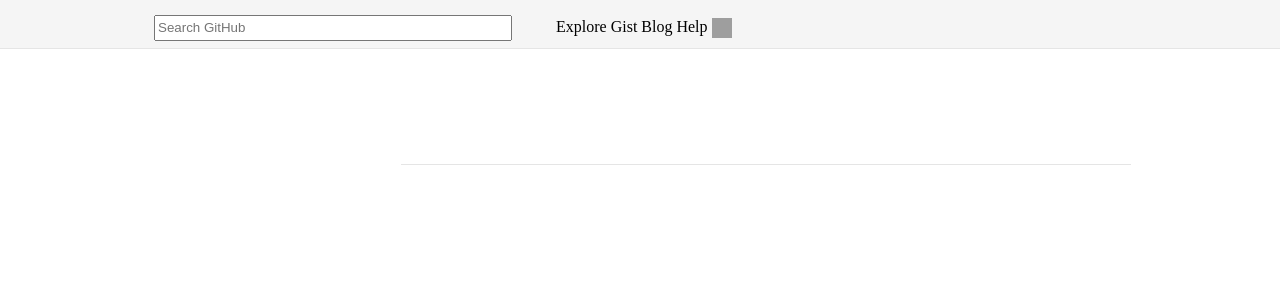
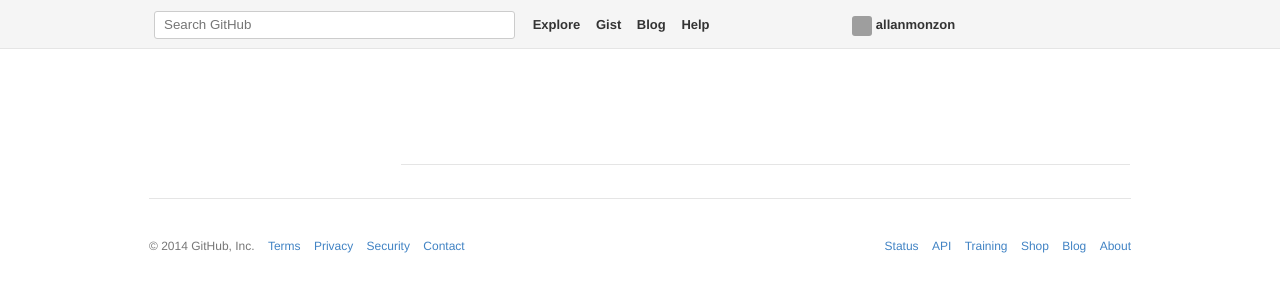
Before and after one commit to allanmonzon/github-api, a website: page index.html in a window 1280 px wide. Drawn offline with nearby package versions, Linux system fonts and the light colour scheme; no server answers; grey boxes are pictures that could not be loaded; some icons are missing.

Commit message:
Fifth Commit

```diff
--- a/app/styles/main.scss
+++ b/app/styles/main.scss
@@ -1,5 +1,7 @@
 body {
 	margin: 0;
+	font-family: Helvetica, sans-serif;
+	font-size: 13px;
 }
 
 a {
@@ -14,6 +16,13 @@ li {
 	display: inline;
 }
 
+.contain {
+	max-width: 982px;
+	margin: 0 auto;
+}
+
+//////// Header
+
 header {
 	max-width: 100%;
 	height: 48px;
@@ -22,26 +31,83 @@ header {
 	border-bottom: 1px solid #e5e5e5;
 }
 
-.search-field {
-	width: 350px;
-	height: 20px;
-	margin-left: 5px;
+.octicon-mark-github {
+	margin-top: 5px;
+	margin-bottom: 6px;
+	color: #333;
+	font-size: 28px;
+	vertical-align: middle;
 }
 
-.middle-head-nav {
+.octicon-mark-github:hover {
+	color: #4183c4;
+}
+
+.search-field {
+	width: 348px;
+	height: 24px;
+	padding-left: 9px;
+	margin-top: 10px;
+	margin-left: 5px;
+	border: 1px solid #ccc;
+	border-radius: 3px;
+}
+
+.head-nav {
 	display: inline-block;
+	font-family: Helvetica;
+	font-size: 13px;
+	font-weight: bold;
+	color: #333;
+}
+
+.head-nav-text{
+	color: #333;
+	margin-left: 12px;
+}
+
+.head-nav-text:hover {
+	color: #4183c4;
+}
+
+.head-mid-nav {
+	margin-left: -38px;
+}
+
+.head-right-nav {
+	margin-left: 104px;
 }
 
 .nav-img {
 	width: 20px;
 	height: 20px;
 	vertical-align: middle;
+	border-radius: 3px;
 }
 
-.contain {
-	max-width: 982px;
-	margin: 0 auto;
+.header-name {
+	display: inline-block;
+	margin-left: -5px;
+	margin-right: 10px;
+	color: #333;
 }
+
+.header-name:hover {
+	color: #4183c4;
+}
+
+.octicon-nav {
+	font-size: 18px;
+}
+
+.octicon-triangle-down {
+	font-size: 11px;
+	vertical-align: middle;
+	margin-bottom: 2px;
+}
+
+
+///////////// User
 
 .left {
 	vertical-align: top;
@@ -87,9 +153,12 @@ header {
 	height: 44px;
 }
 
+/////////// Repos
+
 .right {
 	display: inline-block;
-	width: 730px;
+	width: 729px;
+
 }
 
 .repo-nav {
@@ -121,3 +190,48 @@ header {
 	float: right;
 	margin-bottom: 50px;
 }
+
+///////////// Footer
+
+.footer {
+	padding-top: 28px;
+	margin-bottom: 30px;
+	border-top: 1px solid #e5e5e5;
+	font-size: 12px;
+}
+
+.footer-nav-text {
+	margin-right: 10px;
+	color: #4183c4;
+}
+
+.footer-nav-text:hover {
+	text-decoration: underline;
+}
+
+.footer-nav-left {
+	display: inline-block;
+	padding-left: 0;
+	margin-right: 74px;
+}
+
+.footer-nav-left > :first-child {
+	color: #777;
+	text-decoration: none;
+}
+
+.octicon-foot {
+	font-size: 24px;
+	color: #ccc;
+	margin-left: 74px;
+}
+
+.octicon-foot:hover {
+	color: #bbb;
+}
+
+.footer-nav-right {
+	display: inline-block;
+	float: right;
+	margin-right: -10px;
+}
--- a/index.html
+++ b/index.html
@@ -3,34 +3,40 @@
 <head>
   <meta charset="UTF-8">
   <title>Document</title>
+  <link rel="stylesheet" href="https://cdnjs.cloudflare.com/ajax/libs/octicons/2.0.2/octicons.css">
   <link rel="stylesheet" href="dist/styles/main.css">
-  <link rel="stylesheet" href="https://cdnjs.cloudflare.com/ajax/libs/octicons/2.0.2/octicons.css">
 </head>
+
 <body>
-
+           <!--/////////////////////// Header /////////////////////////-->
   <header>
     <div  class="contain">
 
-      <span class="octicon octicon-mark-github"></span>
+      <a href=""><span class="mega-octicon octicon-mark-github"></span></a>
       <input type="text" placeholder="Search GitHub" class="search-field"></input>
-      <ul class="middle-head-nav">
-        <li>Explore</li>
-        <li>Gist</li>
-        <li>Blog</li>
-        <li>Help</li>
+      <ul class="head-nav head-mid-nav">
+        <a href="https://github.com/explore"><li class="head-nav-text">Explore</li></a>
+        <a href="https://gist.github.com/"><li class="head-nav-text">Gist</li></a>
+        <a href="https://github.com/blog"><li class="head-nav-text">Blog</li></a>
+        <a href="https://help.github.com/"><li class="head-nav-text">Help</li></a>
       </ul>
 
-      <a href="#"><img src="https://avatars.githubusercontent.com/u/5644576?v=2" class="nav-img"></a>
-      <ul class="middle-head-nav">
-        <li><span class="octicon octicon-plus"><span class="octicon octicon-triangle-down"></span></span></li>
-        <li><span class="octicon octicon-inbox"></span></li>
-        <li><span class="octicon octicon-gear"></span></li>
-        <li><span class="octicon octicon-sign-out"></span></li>
+      <ul class="head-nav head-right-nav">
+        <li>
+          <a href="#" class="header-name"><img src="https://avatars.githubusercontent.com/u/5644576?v=2" class="nav-img">
+            <span class="">allanmonzon</span>
+          </a>
+        </li>
+        <a href=""><li class="head-nav-text"><span class="octicon octicon-plus octicon-nav"><span class="octicon octicon-triangle-down"></span></span></li></a>
+        <a href=""><li class="head-nav-text"><span class="octicon octicon-inbox octicon-nav"></span></li></a>
+        <a href=""><li class="head-nav-text"><span class="octicon octicon-gear octicon-nav"></span></li></a>
+        <a href=""><li class="head-nav-text"><span class="octicon octicon-sign-out octicon-nav"></span></li></a>
       </ul>
 
     </div>
+  </header>
 
-  </header>
+           <!--/////////////////////// Body /////////////////////////-->
 
   <div class="contain">
     <div class="left">
@@ -73,13 +79,31 @@
         </div>
 
       </script>
-
-
-
     </div>
   </div>
 
+           <!--/////////////////////// Footer /////////////////////////-->
 
+  <footer class="footer contain">
+    <ul class="footer-nav-left">
+      <li class="footer-nav-text">&copy; 2014 GitHub, Inc.</li>
+      <a href="https://help.github.com/articles/github-terms-of-service"><li class="footer-nav-text">Terms</li></a>
+      <a href="https://help.github.com/articles/github-privacy-policy"><li class="footer-nav-text">Privacy</li></a>
+      <a href="https://help.github.com/articles/github-security"><li class="footer-nav-text">Security</li></a>
+      <a href="https://github.com/contact"><li class="footer-nav-text">Contact</li></a>
+    </ul>
+    <a href="https://github.com/"><span class="octicon octicon-mark-github octicon-foot"></span></a>
+    <ul class="footer-nav-right">
+      <a href="https://status.github.com/"><li class="footer-nav-text">Status</li></a>
+      <a href="https://developer.github.com/"><li class="footer-nav-text">API</li></a>
+      <a href="https://training.github.com/"><li class="footer-nav-text">Training</li></a>
+      <a href="https://github.myshopify.com/"><li class="footer-nav-text">Shop</li></a>
+      <a href="https://github.com/blog"><li class="footer-nav-text">Blog</li></a>
+      <a href="https://github.com/about"><li class="footer-nav-text">About</li></a>
+    </ul>
+
+
+  </footer>
 
 
 
```
Also changed, not shown: dist/styles/main.css.
